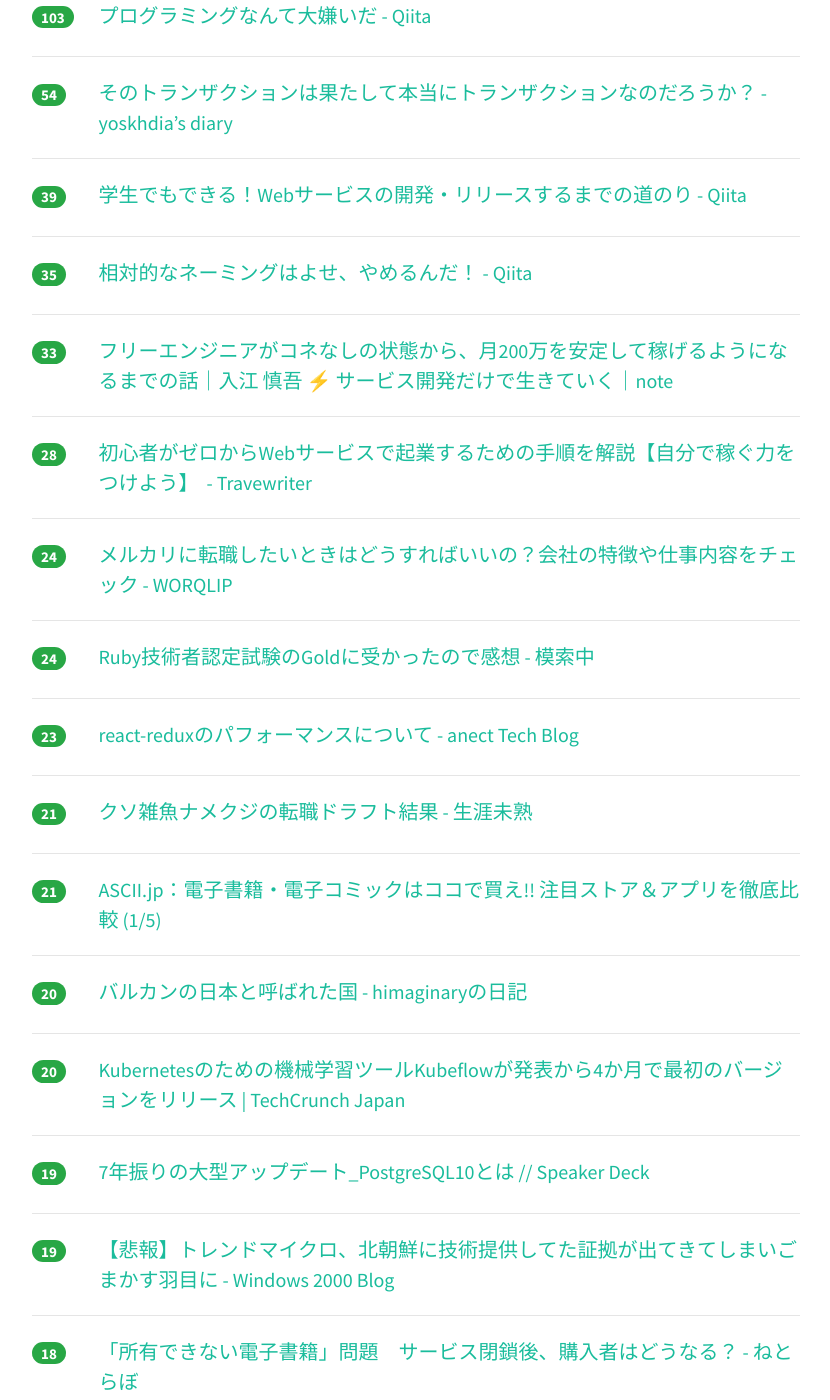
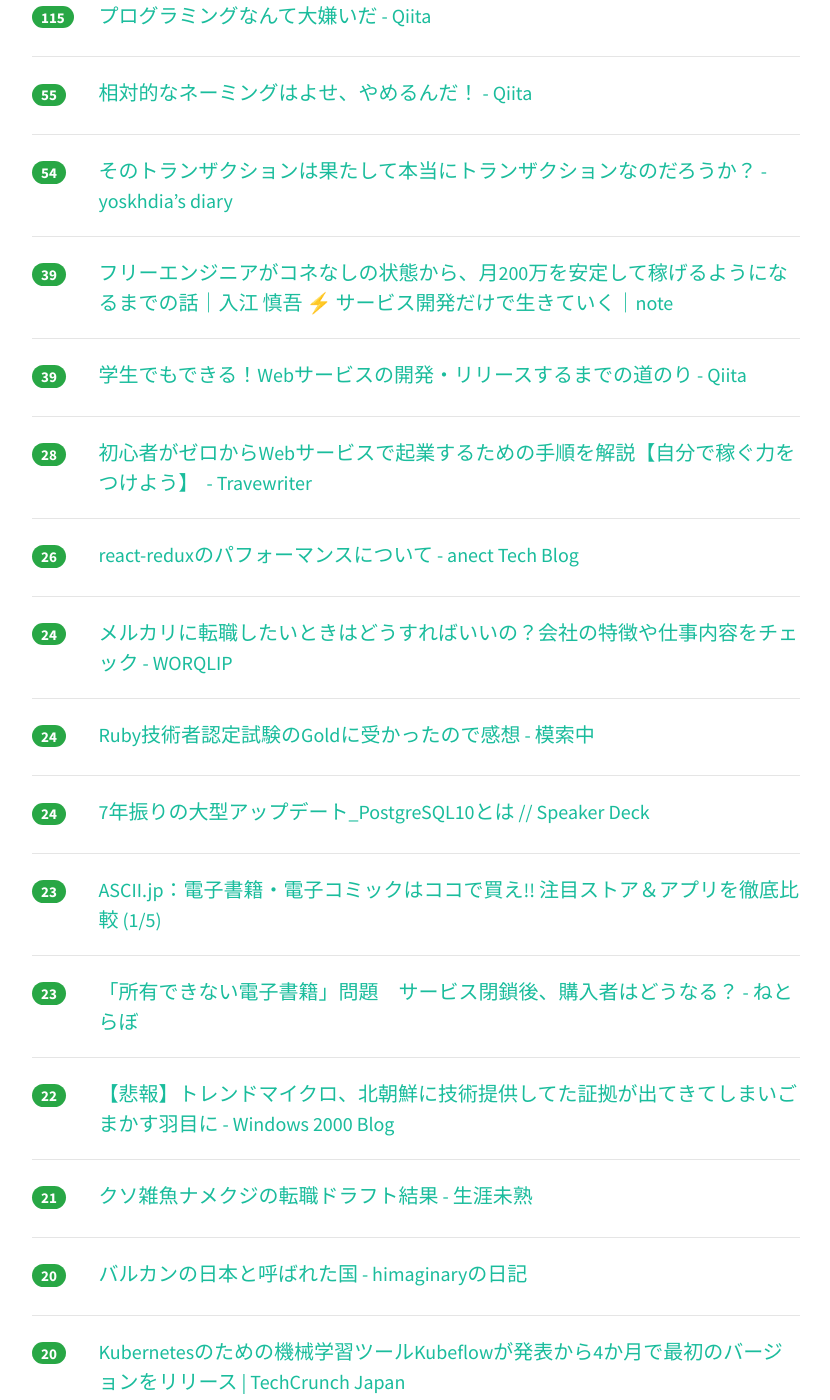
Before and after one commit to yatta47/hatena-matome-site, a Jekyll site: the page built from _posts/2018-05-06-hatena.md, in a window 1280 px wide and 1400 px high, scrolled down 676 px. Shown: the whole window, without its empty margins (224-1054 px from the left). Built offline with Jekyll 4.4.1, drawn with Linux system fonts in a browser that asks for light colours; nearby versions of some CDN libraries; some of the changed text lies outside the part shown.

Commit message:
Updated 2018-05-06

```diff
--- a/_posts/2018-05-06-hatena.md
+++ b/_posts/2018-05-06-hatena.md
@@ -1,10 +1,10 @@
 ---
 layout: post
 title:  "2018-05-06 はてぶIT"
-date:   2018-05-06 15:02:58
+date:   2018-05-06 16:02:39
 tags: [it-hotentry]
 ---
-41 件のデータあり
+47 件のデータあり
 
 <hr><div class="row">
 <div class="col-1"><span class="badge badge-pill badge-success h2">315</span></div>
@@ -12,18 +12,23 @@ tags: [it-hotentry]
 </div>
 <hr>
 <div class="row">
-<div class="col-1"><span class="badge badge-pill badge-success h2">222</span></div>
+<div class="col-1"><span class="badge badge-pill badge-success h2">242</span></div>
 <div class="col-11"><a href='http://kawango.hatenablog.com/entry/2018/05/06/044139' target='_blank'>半匿名でぼくが決めているルール - 続・はてなポイント３万を使い切るまで死なない日記</a></div>
 </div>
 <hr>
 <div class="row">
-<div class="col-1"><span class="badge badge-pill badge-success h2">159</span></div>
+<div class="col-1"><span class="badge badge-pill badge-success h2">205</span></div>
 <div class="col-11"><a href='http://hagex.hatenadiary.jp/entry/2018/05/06/083000' target='_blank'>田端信太郎氏が梅木雄平さんの出会い系プロフを晒して大げんか - Hagex-day info</a></div>
 </div>
 <hr>
 <div class="row">
-<div class="col-1"><span class="badge badge-pill badge-success h2">103</span></div>
+<div class="col-1"><span class="badge badge-pill badge-success h2">115</span></div>
 <div class="col-11"><a href='https://qiita.com/masayoshimatsuo/items/c89ce50052dd134f298e' target='_blank'>プログラミングなんて大嫌いだ - Qiita</a></div>
+</div>
+<hr>
+<div class="row">
+<div class="col-1"><span class="badge badge-pill badge-success h2">55</span></div>
+<div class="col-11"><a href='https://qiita.com/hecateball/items/6aade3ece111ea7b8c43' target='_blank'>相対的なネーミングはよせ、やめるんだ！ - Qiita</a></div>
 </div>
 <hr>
 <div class="row">
@@ -33,22 +38,22 @@ tags: [it-hotentry]
 <hr>
 <div class="row">
 <div class="col-1"><span class="badge badge-pill badge-success h2">39</span></div>
-<div class="col-11"><a href='https://qiita.com/minakawa-daiki/items/1d7b840c0850ec7c834c' target='_blank'>学生でもできる！Webサービスの開発・リリースするまでの道のり - Qiita</a></div>
+<div class="col-11"><a href='https://note.mu/iritec/n/nf1583691b225' target='_blank'>フリーエンジニアがコネなしの状態から、月200万を安定して稼げるようになるまでの話｜入江 慎吾 ⚡ サービス開発だけで生きていく｜note</a></div>
 </div>
 <hr>
 <div class="row">
-<div class="col-1"><span class="badge badge-pill badge-success h2">35</span></div>
-<div class="col-11"><a href='https://qiita.com/hecateball/items/6aade3ece111ea7b8c43' target='_blank'>相対的なネーミングはよせ、やめるんだ！ - Qiita</a></div>
-</div>
-<hr>
-<div class="row">
-<div class="col-1"><span class="badge badge-pill badge-success h2">33</span></div>
-<div class="col-11"><a href='https://note.mu/iritec/n/nf1583691b225' target='_blank'>フリーエンジニアがコネなしの状態から、月200万を安定して稼げるようになるまでの話｜入江 慎吾 ⚡ サービス開発だけで生きていく｜note</a></div>
+<div class="col-1"><span class="badge badge-pill badge-success h2">39</span></div>
+<div class="col-11"><a href='https://qiita.com/minakawa-daiki/items/1d7b840c0850ec7c834c' target='_blank'>学生でもできる！Webサービスの開発・リリースするまでの道のり - Qiita</a></div>
 </div>
 <hr>
 <div class="row">
 <div class="col-1"><span class="badge badge-pill badge-success h2">28</span></div>
 <div class="col-11"><a href='http://trave-writer.hatenablog.com/entry/web-service-starting-business' target='_blank'>初心者がゼロからWebサービスで起業するための手順を解説【自分で稼ぐ力をつけよう】  - Travewriter</a></div>
+</div>
+<hr>
+<div class="row">
+<div class="col-1"><span class="badge badge-pill badge-success h2">26</span></div>
+<div class="col-11"><a href='http://anect.hatenablog.com/entry/2018/04/05/124654' target='_blank'>react-reduxのパフォーマンスについて - anect Tech Blog</a></div>
 </div>
 <hr>
 <div class="row">
@@ -62,18 +67,28 @@ tags: [it-hotentry]
 </div>
 <hr>
 <div class="row">
+<div class="col-1"><span class="badge badge-pill badge-success h2">24</span></div>
+<div class="col-11"><a href='https://speakerdeck.com/takahashiikki/7nian-zhen-rifalseda-xing-atuhuteto-postgresql10toha' target='_blank'>7年振りの大型アップデート_PostgreSQL10とは // Speaker Deck</a></div>
+</div>
+<hr>
+<div class="row">
 <div class="col-1"><span class="badge badge-pill badge-success h2">23</span></div>
-<div class="col-11"><a href='http://anect.hatenablog.com/entry/2018/04/05/124654' target='_blank'>react-reduxのパフォーマンスについて - anect Tech Blog</a></div>
+<div class="col-11"><a href='http://ascii.jp/elem/000/001/672/1672414/' target='_blank'>ASCII.jp：電子書籍・電子コミックはココで買え!! 注目ストア＆アプリを徹底比較 (1/5)</a></div>
+</div>
+<hr>
+<div class="row">
+<div class="col-1"><span class="badge badge-pill badge-success h2">23</span></div>
+<div class="col-11"><a href='http://nlab.itmedia.co.jp/nl/articles/1805/01/news073.html' target='_blank'>「所有できない電子書籍」問題　サービス閉鎖後、購入者はどうなる？ - ねとらぼ</a></div>
+</div>
+<hr>
+<div class="row">
+<div class="col-1"><span class="badge badge-pill badge-success h2">22</span></div>
+<div class="col-11"><a href='http://blog.livedoor.jp/blackwingcat/archives/1966939.html' target='_blank'>【悲報】トレンドマイクロ、北朝鮮に技術提供してた証拠が出てきてしまいごまかす羽目に - Windows 2000 Blog</a></div>
 </div>
 <hr>
 <div class="row">
 <div class="col-1"><span class="badge badge-pill badge-success h2">21</span></div>
 <div class="col-11"><a href='https://syossan.hateblo.jp/entry/2018/05/05/010306' target='_blank'>クソ雑魚ナメクジの転職ドラフト結果 - 生涯未熟</a></div>
-</div>
-<hr>
-<div class="row">
-<div class="col-1"><span class="badge badge-pill badge-success h2">21</span></div>
-<div class="col-11"><a href='http://ascii.jp/elem/000/001/672/1672414/' target='_blank'>ASCII.jp：電子書籍・電子コミックはココで買え!! 注目ストア＆アプリを徹底比較 (1/5)</a></div>
 </div>
 <hr>
 <div class="row">
@@ -87,18 +102,8 @@ tags: [it-hotentry]
 </div>
 <hr>
 <div class="row">
-<div class="col-1"><span class="badge badge-pill badge-success h2">19</span></div>
-<div class="col-11"><a href='https://speakerdeck.com/takahashiikki/7nian-zhen-rifalseda-xing-atuhuteto-postgresql10toha' target='_blank'>7年振りの大型アップデート_PostgreSQL10とは // Speaker Deck</a></div>
-</div>
-<hr>
-<div class="row">
-<div class="col-1"><span class="badge badge-pill badge-success h2">19</span></div>
-<div class="col-11"><a href='http://blog.livedoor.jp/blackwingcat/archives/1966939.html' target='_blank'>【悲報】トレンドマイクロ、北朝鮮に技術提供してた証拠が出てきてしまいごまかす羽目に - Windows 2000 Blog</a></div>
-</div>
-<hr>
-<div class="row">
-<div class="col-1"><span class="badge badge-pill badge-success h2">18</span></div>
-<div class="col-11"><a href='http://nlab.itmedia.co.jp/nl/articles/1805/01/news073.html' target='_blank'>「所有できない電子書籍」問題　サービス閉鎖後、購入者はどうなる？ - ねとらぼ</a></div>
+<div class="col-1"><span class="badge badge-pill badge-success h2">17</span></div>
+<div class="col-11"><a href='https://headlines.yahoo.co.jp/hl?a=20180506-00000000-san-hlth' target='_blank'>年金機構、データ入力を別の中国系企業に委託　「時間ない」入札せず（産経新聞） - Yahoo!ニュース</a></div>
 </div>
 <hr>
 <div class="row">
@@ -113,22 +118,22 @@ tags: [it-hotentry]
 <hr>
 <div class="row">
 <div class="col-1"><span class="badge badge-pill badge-success h2">15</span></div>
-<div class="col-11"><a href='https://headlines.yahoo.co.jp/hl?a=20180506-00000000-san-hlth' target='_blank'>年金機構、データ入力を別の中国系企業に委託　「時間ない」入札せず（産経新聞） - Yahoo!ニュース</a></div>
-</div>
-<hr>
-<div class="row">
-<div class="col-1"><span class="badge badge-pill badge-success h2">14</span></div>
 <div class="col-11"><a href='https://note.mu/teaist12/n/nf38c0262157c' target='_blank'>修士論文 目次｜矢島 愛子｜note</a></div>
 </div>
 <hr>
 <div class="row">
-<div class="col-1"><span class="badge badge-pill badge-success h2">14</span></div>
+<div class="col-1"><span class="badge badge-pill badge-success h2">15</span></div>
 <div class="col-11"><a href='https://www.lifehacker.jp/2018/05/mute-most-autoplay-videos-with-the-latest-chrome-update.html' target='_blank'>Chrome最新バージョン、ついに｢オートミュート｣機能を搭載 | ライフハッカー［日本版］</a></div>
 </div>
 <hr>
 <div class="row">
 <div class="col-1"><span class="badge badge-pill badge-success h2">13</span></div>
 <div class="col-11"><a href='https://www.slideshare.net/NozomiKurihara1/kafka-vs-pulsar-kafkameetup20180316' target='_blank'>Kafka vs Pulsar @KafkaMeetup_20180316</a></div>
+</div>
+<hr>
+<div class="row">
+<div class="col-1"><span class="badge badge-pill badge-success h2">13</span></div>
+<div class="col-11"><a href='https://qiita.com/jaxx2104/items/ad47fd54fdaefcf5a676' target='_blank'>iOSアプリをPWAにしたら意外と良かった話 - Qiita</a></div>
 </div>
 <hr>
 <div class="row">
@@ -139,6 +144,16 @@ tags: [it-hotentry]
 <div class="row">
 <div class="col-1"><span class="badge badge-pill badge-success h2">12</span></div>
 <div class="col-11"><a href='http://mixlr.com/rebuildfm/' target='_blank'>rebuildfm is on Mixlr. Mixlr is a simple way to share live audio o...</a></div>
+</div>
+<hr>
+<div class="row">
+<div class="col-1"><span class="badge badge-pill badge-success h2">12</span></div>
+<div class="col-11"><a href='https://read.acloud.guru/node-is-the-wrong-runtime-for-serverless-jk-c69595f6a8eb' target='_blank'>Node is the WRONG runtime for serverless – A Cloud Guru</a></div>
+</div>
+<hr>
+<div class="row">
+<div class="col-1"><span class="badge badge-pill badge-success h2">12</span></div>
+<div class="col-11"><a href='http://hokoxjouhou.blog105.fc2.com/blog-entry-1169.html' target='_blank'>本日が最終日！Kindleのゴールデンウィーク中のオフセールを見逃すな！ - 情報管理LOG</a></div>
 </div>
 <hr>
 <div class="row">
@@ -153,12 +168,7 @@ tags: [it-hotentry]
 <hr>
 <div class="row">
 <div class="col-1"><span class="badge badge-pill badge-success h2">11</span></div>
-<div class="col-11"><a href='https://read.acloud.guru/node-is-the-wrong-runtime-for-serverless-jk-c69595f6a8eb' target='_blank'>Node is the WRONG runtime for serverless – A Cloud Guru</a></div>
-</div>
-<hr>
-<div class="row">
-<div class="col-1"><span class="badge badge-pill badge-success h2">11</span></div>
-<div class="col-11"><a href='http://hokoxjouhou.blog105.fc2.com/blog-entry-1169.html' target='_blank'>本日が最終日！Kindleのゴールデンウィーク中のオフセールを見逃すな！ - 情報管理LOG</a></div>
+<div class="col-11"><a href='http://blog.gyakushu.net/entry/cook' target='_blank'>【無職コンサル】自分の強みが何なのか分かっていないブロガーが多すぎる！ - ３０歳からの敗者復活戦</a></div>
 </div>
 <hr>
 <div class="row">
@@ -168,17 +178,12 @@ tags: [it-hotentry]
 <hr>
 <div class="row">
 <div class="col-1"><span class="badge badge-pill badge-success h2">10</span></div>
-<div class="col-11"><a href='http://blog.gyakushu.net/entry/cook' target='_blank'>【無職コンサル】自分の強みが何なのか分かっていないブロガーが多すぎる！ - ３０歳からの敗者復活戦</a></div>
+<div class="col-11"><a href='http://zen.seesaa.net/article/458944317.html' target='_blank'>メディア・パブ: 米ニュースメディアが相次ぎ打ち上げる「ポッドキャスト」の新番組、聴取デバイスに「スマートスピーカー」も加わりすそ野拡大へ</a></div>
 </div>
 <hr>
 <div class="row">
 <div class="col-1"><span class="badge badge-pill badge-success h2">9</span></div>
 <div class="col-11"><a href='https://togetter.com/li/1224490' target='_blank'>「番組制作費を大公開『世界の果てまでイッテQ！』は3000万円」の記事に対する感想・意見・批判 - Togetter</a></div>
-</div>
-<hr>
-<div class="row">
-<div class="col-1"><span class="badge badge-pill badge-success h2">9</span></div>
-<div class="col-11"><a href='https://qiita.com/jaxx2104/items/ad47fd54fdaefcf5a676' target='_blank'>iOSアプリをPWAにしたら意外と良かった話 - Qiita</a></div>
 </div>
 <hr>
 <div class="row">
@@ -192,6 +197,16 @@ tags: [it-hotentry]
 </div>
 <hr>
 <div class="row">
+<div class="col-1"><span class="badge badge-pill badge-success h2">8</span></div>
+<div class="col-11"><a href='https://anond.hatelabo.jp/20180506131335' target='_blank'>所感や私感を「ポエム」と呼ぶのをやめろ</a></div>
+</div>
+<hr>
+<div class="row">
+<div class="col-1"><span class="badge badge-pill badge-success h2">8</span></div>
+<div class="col-11"><a href='https://electronjs.org/blog/electron-2-0' target='_blank'>Electron 2.0.0 | Electron Blog</a></div>
+</div>
+<hr>
+<div class="row">
 <div class="col-1"><span class="badge badge-pill badge-success h2">7</span></div>
 <div class="col-11"><a href='https://www.moongift.jp/2018/05/noto-%E3%82%B7%E3%83%B3%E3%83%97%E3%83%AB%E3%81%A0%E3%81%8B%E3%82%89%E3%81%93%E3%81%9D%E3%81%8A%E5%8B%A7%E3%82%81%E3%81%AA%E3%83%86%E3%82%AD%E3%82%B9%E3%83%88%E3%82%A8%E3%83%87%E3%82%A3%E3%82%BF/' target='_blank'>Noto - シンプルだからこそお勧めなテキストエディタ MOONGIFT</a></div>
 </div>
@@ -202,12 +217,27 @@ tags: [it-hotentry]
 </div>
 <hr>
 <div class="row">
-<div class="col-1"><span class="badge badge-pill badge-success h2">6</span></div>
+<div class="col-1"><span class="badge badge-pill badge-success h2">7</span></div>
 <div class="col-11"><a href='http://web.stanford.edu/~boyd/vmls/' target='_blank'>Introduction to Applied Linear Algebra – Vectors, Matrices, and Least Squares</a></div>
 </div>
 <hr>
 <div class="row">
-<div class="col-1"><span class="badge badge-pill badge-success h2">6</span></div>
-<div class="col-11"><a href='http://zen.seesaa.net/article/458944317.html' target='_blank'>メディア・パブ: 米ニュースメディアが相次ぎ打ち上げる「ポッドキャスト」の新番組、聴取デバイスに「スマートスピーカー」も加わりすそ野拡大へ</a></div>
+<div class="col-1"><span class="badge badge-pill badge-success h2">7</span></div>
+<div class="col-11"><a href='http://uzulla.hateblo.jp/entry/2018/05/04/163608' target='_blank'>raspberry pi zero wの省電力設定 - uzullaがブログ</a></div>
 </div>
 <hr>
+<div class="row">
+<div class="col-1"><span class="badge badge-pill badge-success h2">7</span></div>
+<div class="col-11"><a href='https://toyokeizai.net/articles/-/219097' target='_blank'>4K/8Kの｢ACASチップ｣が外付けになる事情 | メディア業界 | 東洋経済オンライン | 経済ニュースの新基準</a></div>
+</div>
+<hr>
+<div class="row">
+<div class="col-1"><span class="badge badge-pill badge-success h2">6</span></div>
+<div class="col-11"><a href='https://github.com/webpack/webpack/pull/6565' target='_blank'>Migration of tests to Jest by niieani · Pull Request #6565 · webpack/webpack · GitHub</a></div>
+</div>
+<hr>
+<div class="row">
+<div class="col-1"><span class="badge badge-pill badge-success h2">6</span></div>
+<div class="col-11"><a href='https://anond.hatelabo.jp/20180506033211' target='_blank'>この人のフリーペーパーって書店界隈では結構有名で、自分はこの人のトー..</a></div>
+</div>
+<hr>
```
